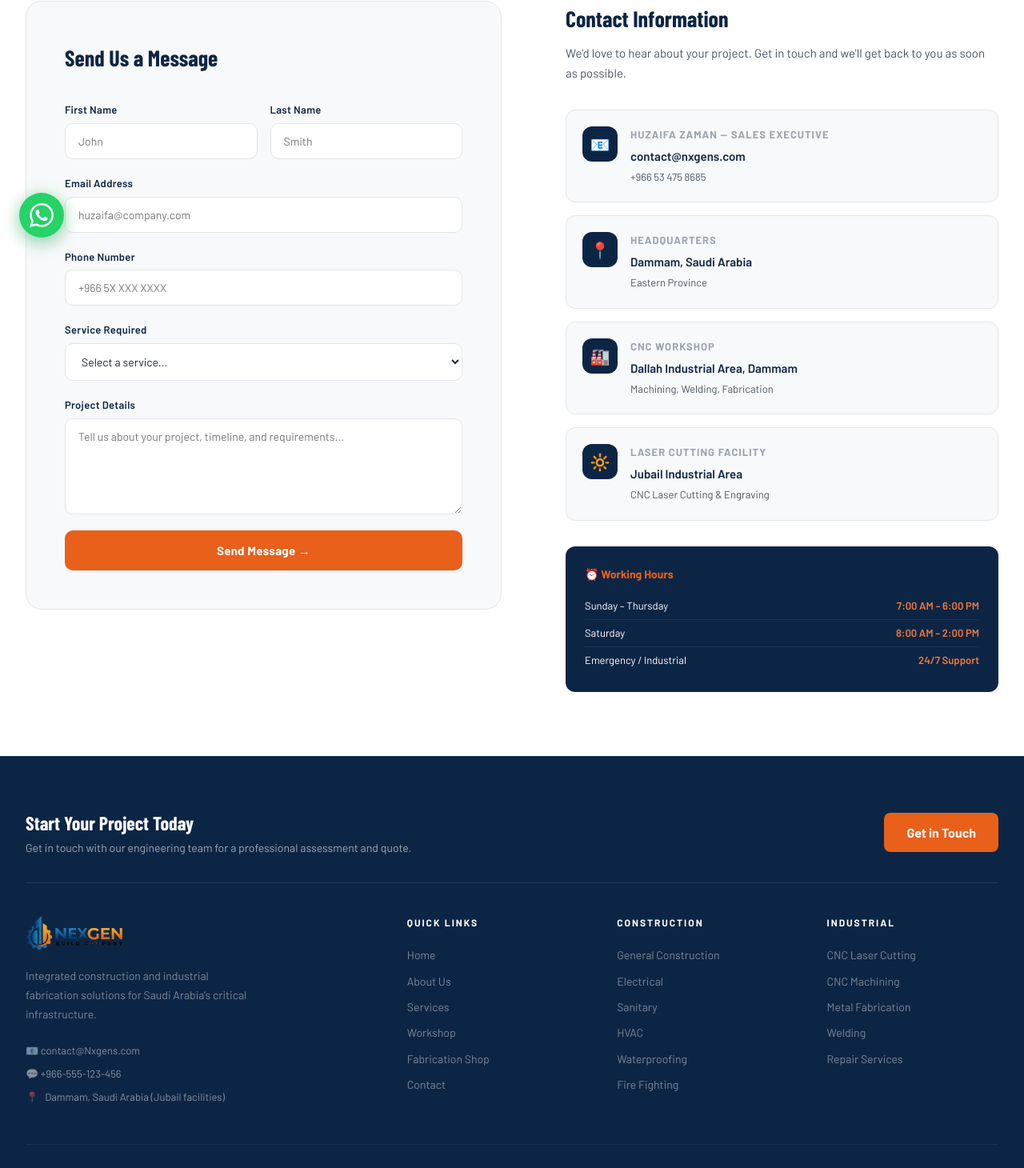
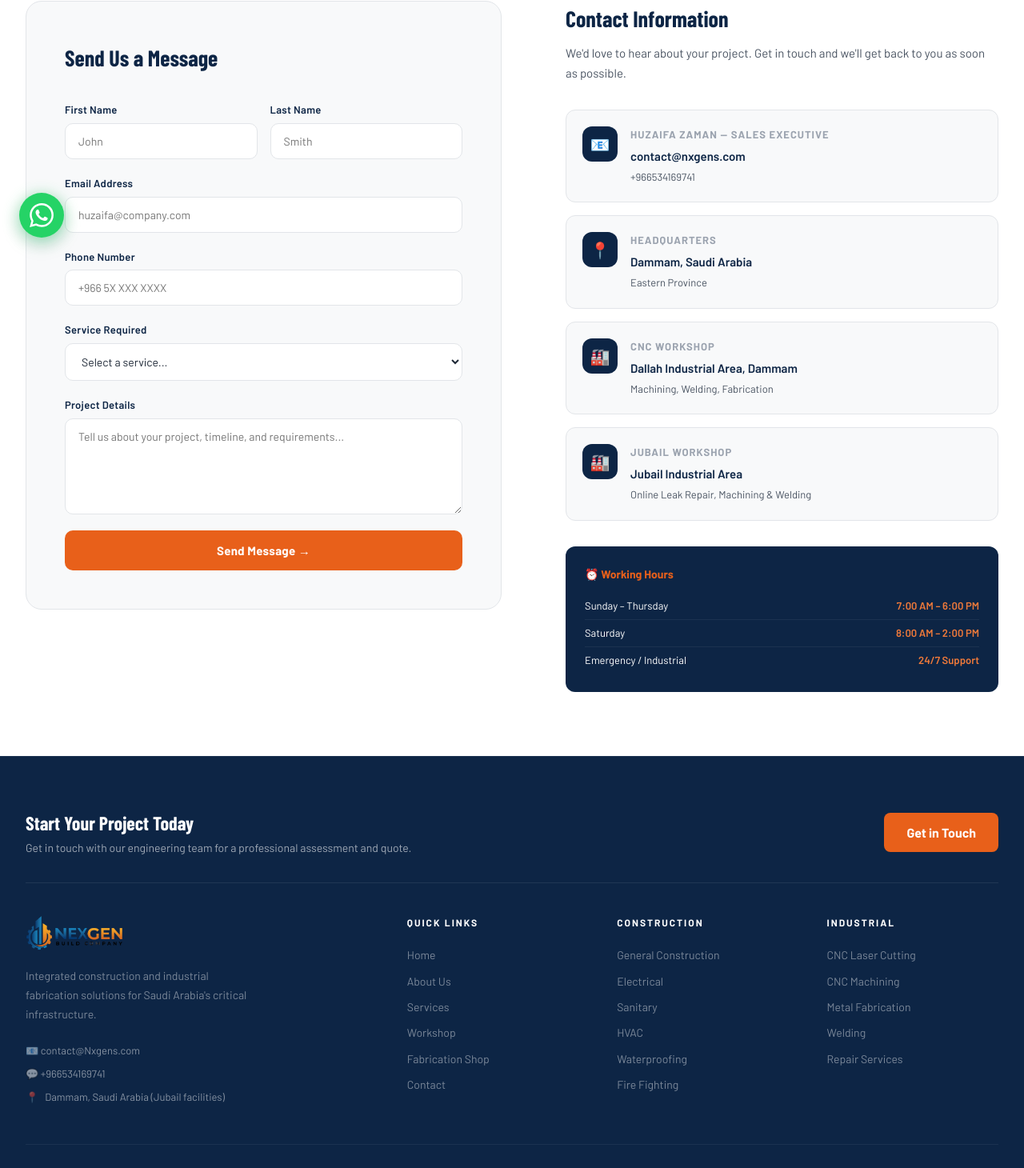
Before and after one commit to shahzaibahmadpawar1/nxgens-website, a Next.js app: page /contact in a window 1280 px wide. Shown: the part 479-1939 px from the top of the page at 80% size. Built offline with nearby package versions, Linux system fonts and the light colour scheme; no server answers; a web font is replaced by a local one.

Commit message:
contact form (email) resolved, site finalized

```diff
--- a/src/app/about/page.tsx
+++ b/src/app/about/page.tsx
@@ -511,13 +511,13 @@ export default function AboutPage() {
               </div>
               <h4 style={{ fontSize: '12px', fontWeight: 700, color: 'var(--orange)', textTransform: 'uppercase', letterSpacing: '0.5px', marginBottom: '8px', marginTop: 0 }}>{t('Equipment', 'المعدات والأنظمة')}</h4>
               <ul style={{ padding: 0, margin: '0 0 24px 0', listStyleType: 'none', display: 'flex', flexDirection: 'column', gap: '6px', fontSize: '13px', color: 'var(--gray-600)' }}>
-                {['CNC fiber laser cutting systems', 'Heavy-duty industrial machining centers', 'Large-scale metal fabrication bays', 'Specialty welding structures & facilities', 'Quality assurance and calibration testing lab'].map((eq, idx) => (
+                {['Online leak repair clamp fabrication', 'Heavy-duty industrial machining centers', 'Large-scale metal fabrication bays', 'Specialty welding stations (TIG, MIG, SMAW, FCAW, SAW)', 'Plant & pipeline maintenance support'].map((eq, idx) => (
                   <li key={idx} style={{ display: 'flex', gap: '8px' }}><span style={{ color: 'var(--orange)' }}>•</span>{t(eq, eq)}</li>
                 ))}
               </ul>
               <h4 style={{ fontSize: '12px', fontWeight: 700, color: 'var(--orange)', textTransform: 'uppercase', letterSpacing: '0.5px', marginBottom: '8px', marginTop: 0 }}>{t('Capabilities', 'القدرات والإنتاجية')}</h4>
               <ul style={{ padding: 0, margin: 0, listStyleType: 'none', display: 'flex', flexDirection: 'column', gap: '6px', fontSize: '13px', color: 'var(--gray-600)' }}>
-                {['Large-scale structural industrial fabrication', 'Specialized heavy pressure vessel assemblies', 'Complex welded systems and skid assemblies', 'Rapid industrial prototyping and production scale manufacturing'].map((cap, idx) => (
+                {['Online leak sealing without shutdown', 'Structural steel fabrication & welding', 'Precision machining of pumps, valves & shafts', 'Erection, installation & lifting solutions'].map((cap, idx) => (
                   <li key={idx} style={{ display: 'flex', gap: '8px' }}><span style={{ color: 'var(--orange)' }}>•</span>{t(cap, cap)}</li>
                 ))}
               </ul>
@@ -704,7 +704,7 @@ export default function AboutPage() {
             </Link>
           </div>
           <div style={{ color: 'rgba(255,255,255,0.6)', fontSize: '12px', marginTop: '16px' }}>
-            📧 H.zaman@Nxgens.com | 💬 +966-555-123-456
+            📧 H.zaman@Nxgens.com | 💬 +966534169741
           </div>
         </div>
       </section>
--- a/src/app/contact/page.tsx
+++ b/src/app/contact/page.tsx
@@ -288,8 +288,8 @@ export default function ContactPage() {
                       </a>
                     </p>
                     <span>
-                      <a href="tel:+966534758685" style={{ color: 'inherit', textDecoration: 'none' }}>
-                        +966 53 475 8685
+                      <a href="tel:+966534169741" style={{ color: 'inherit', textDecoration: 'none' }}>
+                        +966534169741
                       </a>
                     </span>
                   </div>
@@ -314,11 +314,11 @@ export default function ContactPage() {
                 </div>
 
                 <div className="info-card">
-                  <div className="info-icon">🔆</div>
+                  <div className="info-icon">🏭</div>
                   <div className="info-content">
-                    <h4>{t('Laser Cutting Facility', 'مرفق القطع بالليزر')}</h4>
+                    <h4>{t('Jubail Workshop', 'ورشة الجبيل')}</h4>
                     <p>{t('Jubail Industrial Area', 'المنطقة الصناعية، الجبيل')}</p>
-                    <span>{t('CNC Laser Cutting & Engraving', 'قطع ليزر CNC ونقش')}</span>
+                    <span>{t('Online Leak Repair, Machining & Welding', 'إصلاح التسرب الأونلاين والتشغيل واللحام')}</span>
                   </div>
                 </div>
               </div>
--- a/src/components/Footer.tsx
+++ b/src/components/Footer.tsx
@@ -38,7 +38,7 @@ export const Footer: React.FC = () => {
             </p>
             <div className="footer-contact-info">
               <a href="mailto:contact@Nxgens.com">📧 contact@Nxgens.com</a>
-              <a href="https://wa.me/966555123456" target="_blank" rel="noopener noreferrer">💬 +966-555-123-456</a>
+              <a href="https://wa.me/966534169741" target="_blank" rel="noopener noreferrer">💬 +966534169741</a>
               <a>📍 <span>{t('Dammam, Saudi Arabia (Jubail facilities)', 'الدمام، المملكة العربية السعودية (مرافقنا أيضاً في الجبيل)')}</span></a>
             </div>
           </div>
--- a/src/components/WhatsAppFloat.tsx
+++ b/src/components/WhatsAppFloat.tsx
@@ -3,7 +3,7 @@ import React from 'react';
 export const WhatsAppFloat: React.FC = () => {
   return (
     <a
-      href="https://wa.me/966555123456"
+      href="https://wa.me/966534169741"
       className="whatsapp-float"
       target="_blank"
       rel="noopener noreferrer"
```
Also changed, not shown: src/app/workshop/page.tsx (+7 -7 lines).
